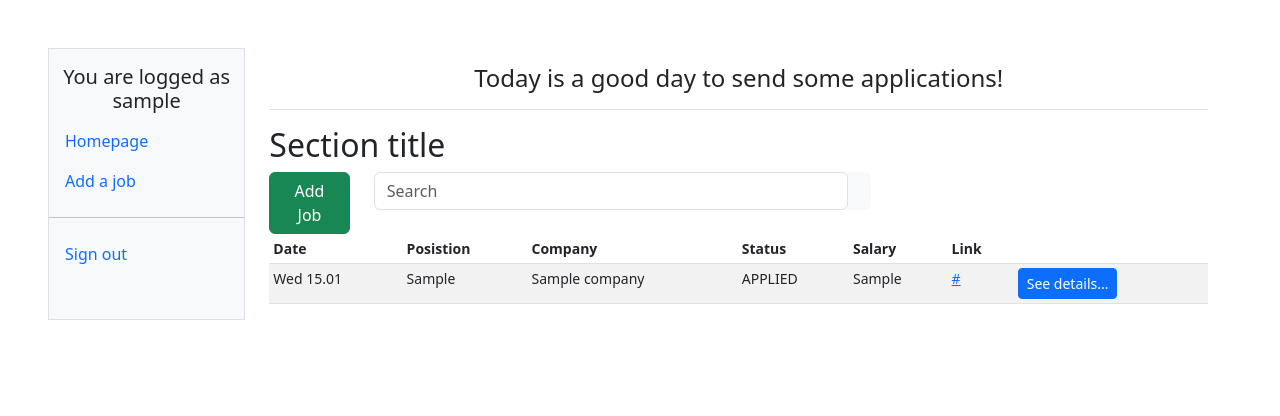
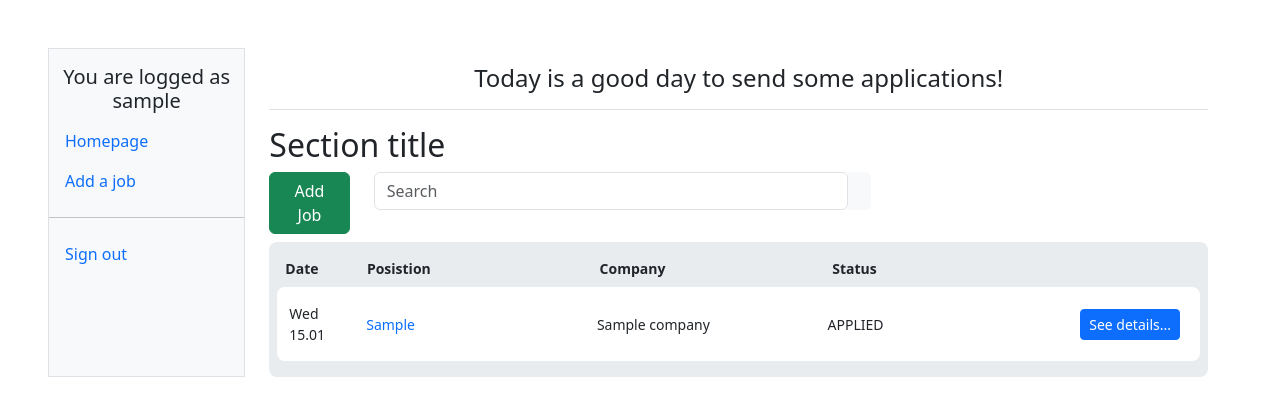
Before and after one commit to sieczkah/Jobseeker, a Django app: page / in a window 1280 px wide. Shown: the top 416 px of the page. Run offline with Django 4.2, Linux system fonts and the light colour scheme; a user stored in the database is signed in; tables that the repository leaves empty hold one stand-in row (values such as "Sample post"); parts of the project's set-up code (start-up, migrations or seed data) failed here and were passed over; some libraries are stand-ins or nearby versions.

Commit message:
Created custom joboffer list table

```diff
--- a/app/base/templates/base/joboffer_list.html
+++ b/app/base/templates/base/joboffer_list.html
@@ -1,38 +1,33 @@
-<table class="table table-striped table-sm">
+<div class="d-flex flex-column mt-2 pb-2 rounded-3" style="background: var(--bs-gray-200);">
+  <div class="row d-flex pt-3 px-3">
+    <div class="col-1 d-flex flex-row me-1 align-items-center"><strong>Date</strong>
+    </div>
+    <div class="col-3"><strong>Posistion</strong></div>
+    <div class="col-3"><strong>Company</strong></div>
+    <div class="col-3"><strong>Status</strong></div>
 
-  <thead>
-    <tr>
-      <th scope="col">Date</th>
-      <th scope="col">Posistion</th>
-      <th scope="col">Company</th>
-      <th scope="col">Status</th>
-      <th scope="col">Salary</th>
-      <th scope="col">Link</th>
-      <th scope="col"></th>
-    </tr>
-  </thead>
+    <div class="col-1"></div>
+  </div>
+  {% for job in job_offers %}
+  <div class="row d-flex py-3 m-2 bg-white rounded-3 align-items-center">
+    <div class="col-1">{{ job.apply_date|date:"D d.m" }}</div>
+    <div class="col-3">
+      <a class="link-offset-2 link-underline link-underline-opacity-0" href="{{ job.link }}"
+        target="_blank">{{ job.posistion }} <i class="fa-solid fa-up-right-from-square fa-xs"></i></a>
+    </div>
+    <div class="col-3">{{ job.company }}</div>
+    <div class="col-3">{{ job.get_status_display }}</div>
+    <div class="col-2 text-end">
       <div>
-    <tbody>
-      {% for job in job_offers %}
-      <tr>
-
-        <td>{{ job.apply_date|date:"D d.m" }}</td>
-        <td>{{ job.posistion }}</td>
-        <td>{{ job.company }}</td>
-        <td>{{ job.get_status_display }}</td>
-        <td>{{ job.salary }}</td>
-        <td>
-          <a href="{{ job.link }}" target="_blank">{{ job.link|truncatechars:25 }}</a>
-        </td>
-        <td>
         <button data-hx-get="{% url 'joboffer-detail' job.id %}" hx-trigger="click" hx-target="#htmx-wrapper"
           hx-swap="innerHTML" class="btn btn-primary btn-sm"> See
           details...</button>
+        <a href="{% url 'joboffer-update' job.id %}" class="link-success ms-1"><i
+            class="fa-solid fa-pen-to-square fa-lg"></i></a>
         <a href="{% url 'joboffer-delete' job.id %}" class="link-danger ms-1"><i
             class="fa-solid fa-trash-can fa-lg"></i></a>
-        </td>
-      </tr>
+      </div>
+    </div>
+  </div>
   {% endfor %}
-    </tbody>
 </div>
-</table>
```
Lines whose indentation alone changed are shown as unchanged.
